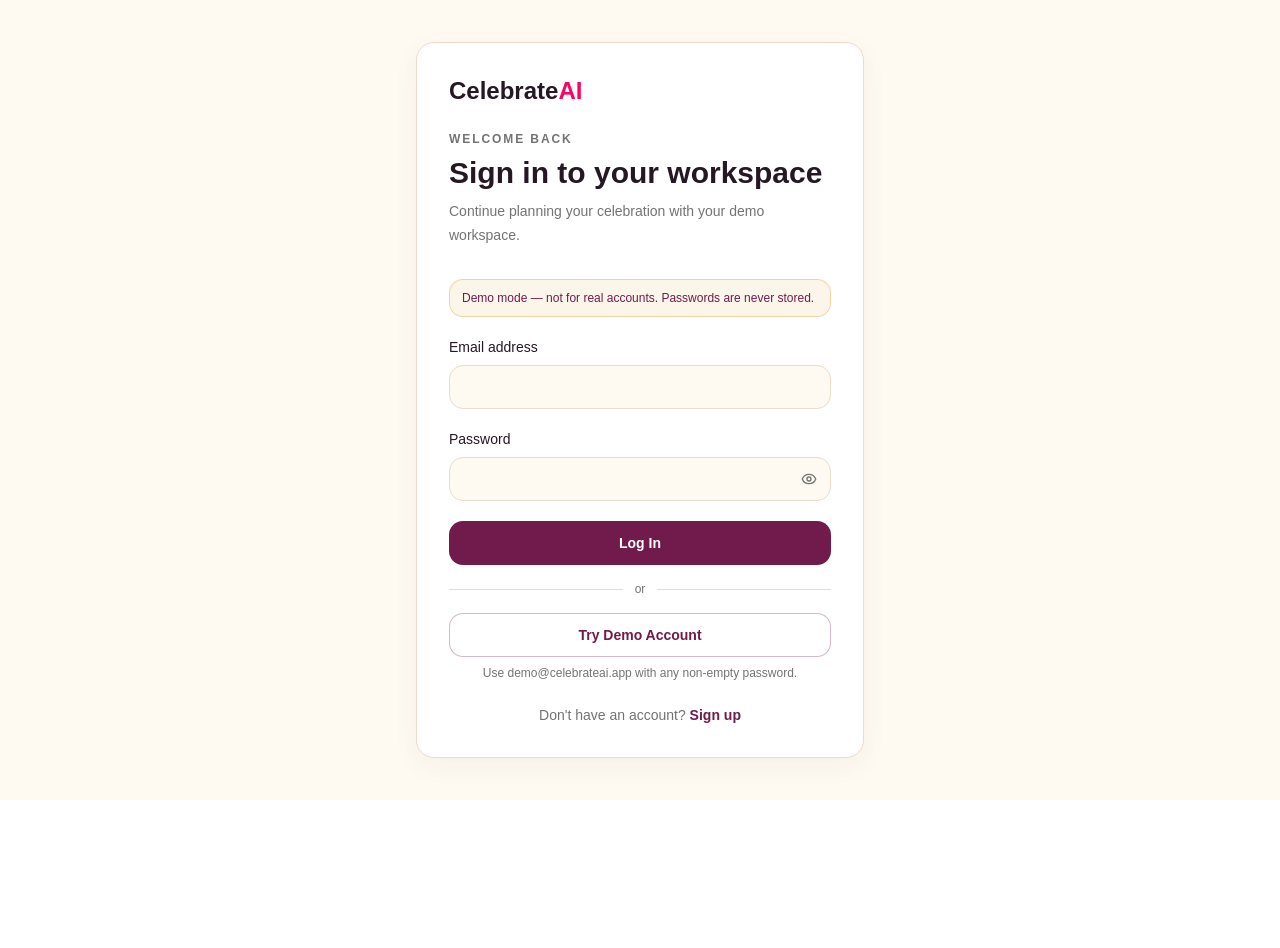
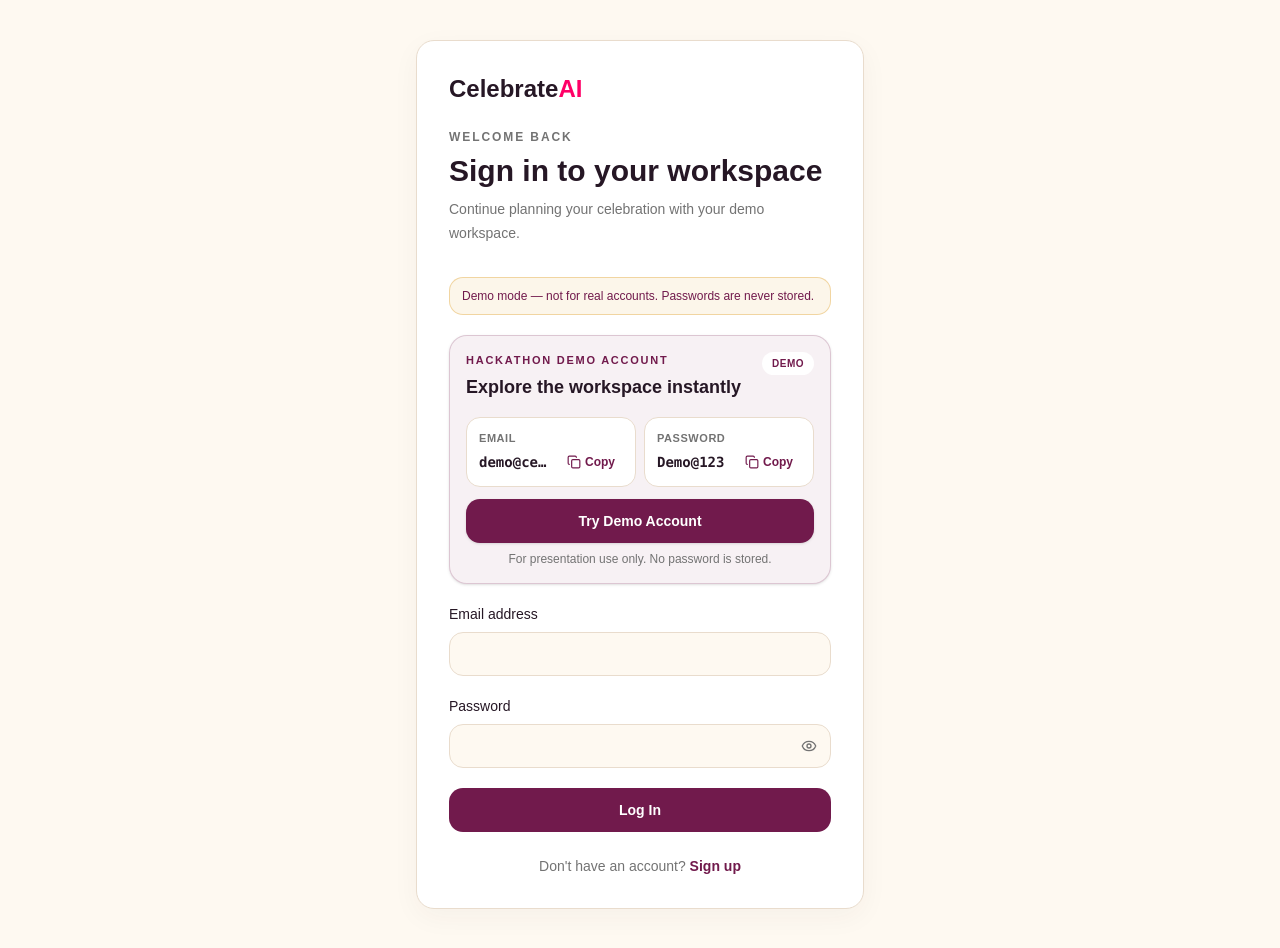
Before and after one commit to 1179irfatkhan-web/celebrateai-event-planner, a Next.js app: page /login in a window 1280 px wide. Before the commit the page ends 800 px from the top, so only its background shows below. Built offline with nearby package versions, Linux system fonts and the light colour scheme.

Commit message:
Make hackathon demo access effortless
V0-Chat-Id: eOpx7tSXdj5

```diff
--- a/components/demo-auth-form.tsx
+++ b/components/demo-auth-form.tsx
@@ -1,7 +1,7 @@
 'use client'
 
-import { createDemoAccountSession, createDemoSession, getDemoAccount, isDemoEmailRegistered, registerDemoAccount } from '@/lib/demo-auth'
-import { Eye, EyeOff, LoaderCircle } from 'lucide-react'
+import { createDemoAccountSession, createDemoSession, DEMO_EMAIL, DEMO_PASSWORD, getDemoAccount, isDemoEmailRegistered, registerDemoAccount } from '@/lib/demo-auth'
+import { Check, Copy, Eye, EyeOff, LoaderCircle } from 'lucide-react'
 import Link from 'next/link'
 import { useRouter, useSearchParams } from 'next/navigation'
 import { FormEvent, useEffect, useState } from 'react'
@@ -21,12 +21,34 @@ export function DemoAuthForm({ mode }: { mode: AuthMode }) {
   const [error, setError] = useState('')
   const [success, setSuccess] = useState('')
   const [isLoading, setIsLoading] = useState(false)
+  const [copiedField, setCopiedField] = useState<'email' | 'password' | null>(null)
   const isSignup = mode === 'signup'
   const nextPath = searchParams.get('next') || '/'
 
   useEffect(() => {
     if (typeof window !== 'undefined' && window.sessionStorage.getItem('celebrateai-demo-session')) router.replace('/')
   }, [router])
+
+  async function copyDemoValue(field: 'email' | 'password', value: string) {
+    try {
+      await navigator.clipboard.writeText(value)
+      setCopiedField(field)
+      window.setTimeout(() => setCopiedField(null), 1600)
+    } catch {
+      setError('Copy is unavailable in this browser. Select the credential and copy it manually.')
+    }
+  }
+
+  function tryDemoAccount() {
+    setError('')
+    setSuccess('')
+    setEmail(DEMO_EMAIL)
+    setPassword(DEMO_PASSWORD)
+    setIsLoading(true)
+    createDemoAccountSession()
+    setSuccess('Demo account ready. Opening your workspace…')
+    window.setTimeout(() => router.replace(nextPath), 500)
+  }
 
   function validate() {
     if (isSignup && !name.trim()) return 'Enter your full name.'
@@ -59,7 +81,7 @@ export function DemoAuthForm({ mode }: { mode: AuthMode }) {
       return
     }
 
-    if (email.trim().toLowerCase() === 'demo@celebrateai.app') {
+    if (email.trim().toLowerCase() === DEMO_EMAIL) {
       createDemoAccountSession()
       setSuccess('Demo account ready. Opening your workspace…')
       window.setTimeout(() => router.replace(nextPath), 500)
@@ -86,6 +108,17 @@ export function DemoAuthForm({ mode }: { mode: AuthMode }) {
           <p className="mt-2 text-sm leading-6 text-muted">{isSignup ? 'Create a temporary demo identity for your hackathon presentation.' : 'Continue planning your celebration with your demo workspace.'}</p>
         </div>
         <div className="mb-5 rounded-xl border border-gold/40 bg-gold/10 px-3 py-2.5 text-xs font-medium text-plum">Demo mode — not for real accounts. Passwords are never stored.</div>
+        {!isSignup && <section aria-labelledby="demo-access-title" className="mb-5 rounded-2xl border border-plum/20 bg-plum/[0.06] p-4 shadow-sm">
+          <div className="flex items-start justify-between gap-3">
+            <div><p className="text-[11px] font-bold uppercase tracking-[0.16em] text-plum">Hackathon Demo Account</p><h2 id="demo-access-title" className="mt-1 font-display text-lg font-semibold">Explore the workspace instantly</h2></div>
+            <span className="rounded-full bg-white px-2.5 py-1 text-[10px] font-bold uppercase tracking-wider text-plum">Demo</span>
+          </div>
+          <div className="mt-4 grid gap-2 sm:grid-cols-2">
+            {([['Email', DEMO_EMAIL, 'email'], ['Password', DEMO_PASSWORD, 'password']] as const).map(([label, value, field]) => <div key={field} className="rounded-xl border border-line bg-white p-3"><p className="text-[11px] font-semibold uppercase tracking-wider text-muted">{label}</p><div className="mt-1 flex items-center justify-between gap-2"><code className="min-w-0 truncate text-sm font-semibold text-ink">{value}</code><button type="button" onClick={() => void copyDemoValue(field, value)} className="inline-flex shrink-0 items-center gap-1 rounded-lg px-2 py-1 text-xs font-semibold text-plum hover:bg-soft focus-visible:outline-none focus-visible:ring-2 focus-visible:ring-plum/40" aria-label={`Copy demo ${label.toLowerCase()}`}>{copiedField === field ? <Check className="size-3.5" /> : <Copy className="size-3.5" />}{copiedField === field ? 'Copied!' : 'Copy'}</button></div></div>)}
+          </div>
+          <button type="button" onClick={tryDemoAccount} disabled={isLoading} className="mt-3 inline-flex min-h-11 w-full items-center justify-center gap-2 rounded-xl bg-plum px-4 py-2.5 text-sm font-semibold text-white shadow-sm hover:bg-plum/90 focus-visible:outline-none focus-visible:ring-2 focus-visible:ring-plum/40 disabled:cursor-not-allowed disabled:opacity-60">{isLoading && <LoaderCircle className="size-4 animate-spin" />}Try Demo Account</button>
+          <p className="mt-2 text-center text-xs text-muted">For presentation use only. No password is stored.</p>
+        </section>}
         <form onSubmit={handleSubmit} noValidate className="space-y-5">
           {isSignup && <div><label htmlFor="full-name" className="mb-2 block text-sm font-medium">Full name</label><input id="full-name" name="full-name" type="text" autoComplete="name" value={name} onChange={(event) => setName(event.target.value)} className="min-h-11 w-full rounded-xl border border-line bg-ivory px-3 text-sm outline-none focus:ring-2 focus:ring-plum/30" /></div>}
           <div><label htmlFor="email" className="mb-2 block text-sm font-medium">Email address</label><input id="email" name="email" type="email" autoComplete="email" value={email} onChange={(event) => setEmail(event.target.value)} className="min-h-11 w-full rounded-xl border border-line bg-ivory px-3 text-sm outline-none focus:ring-2 focus:ring-plum/30" /></div>
@@ -95,7 +128,7 @@ export function DemoAuthForm({ mode }: { mode: AuthMode }) {
           {success && <p role="status" className="rounded-lg border border-sage/30 bg-sage/10 px-3 py-2 text-sm text-sage">{success}</p>}
           <button type="submit" disabled={isLoading} className="inline-flex min-h-11 w-full items-center justify-center gap-2 rounded-xl bg-plum px-4 py-2.5 text-sm font-semibold text-white hover:bg-plum/90 focus-visible:outline-none focus-visible:ring-2 focus-visible:ring-plum/40 disabled:cursor-not-allowed disabled:opacity-60">{isLoading && <LoaderCircle className="size-4 animate-spin" />}{isLoading ? (isSignup ? 'Creating account…' : 'Signing in…') : (isSignup ? 'Create Account' : 'Log In')}</button>
         </form>
-        {!isSignup && <div className="mt-4"><div className="flex items-center gap-3 text-xs text-muted"><span className="h-px flex-1 bg-line" />or<span className="h-px flex-1 bg-line" /></div><button type="button" onClick={() => { createDemoAccountSession(); setSuccess('Demo account ready. Opening your workspace…'); window.setTimeout(() => router.replace('/'), 500) }} className="mt-4 min-h-11 w-full rounded-xl border border-plum/30 bg-white px-4 py-2.5 text-sm font-semibold text-plum hover:bg-soft focus-visible:outline-none focus-visible:ring-2 focus-visible:ring-plum/40">Try Demo Account</button><p className="mt-2 text-center text-xs text-muted">Use demo@celebrateai.app with any non-empty password.</p></div>}
+        {isSignup && <button type="button" onClick={tryDemoAccount} className="mt-4 min-h-10 w-full rounded-xl border border-plum/25 bg-white px-4 py-2 text-sm font-semibold text-plum hover:bg-soft focus-visible:outline-none focus-visible:ring-2 focus-visible:ring-plum/40">Just exploring? Try Demo Account</button>}
         <p className="mt-6 text-center text-sm text-muted">{isSignup ? <>Already have an account? <Link href="/login" className="font-semibold text-plum hover:underline">Log in</Link></> : <>Don&apos;t have an account? <Link href="/signup" className="font-semibold text-plum hover:underline">Sign up</Link></>}</p>
       </section>
     </main>
--- a/lib/demo-auth.ts
+++ b/lib/demo-auth.ts
@@ -1,6 +1,8 @@
 export const DEMO_ACCOUNT_KEY = 'celebrateai-demo-account'
 export const DEMO_SESSION_KEY = 'celebrateai-demo-session'
 export const DEMO_AUTH_EVENT = 'celebrateai-demo-auth-change'
+export const DEMO_EMAIL = 'demo@celebrateai.com'
+export const DEMO_PASSWORD = 'Demo@123'
 
 export type DemoIdentity = {
   name: string
@@ -9,7 +11,7 @@ export type DemoIdentity = {
 
 const DEMO_IDENTITY: DemoIdentity = {
   name: 'Aarav & Kavya',
-  email: 'demo@celebrateai.app',
+  email: DEMO_EMAIL,
 }
 
 function read<T>(key: string): T | null {
```
